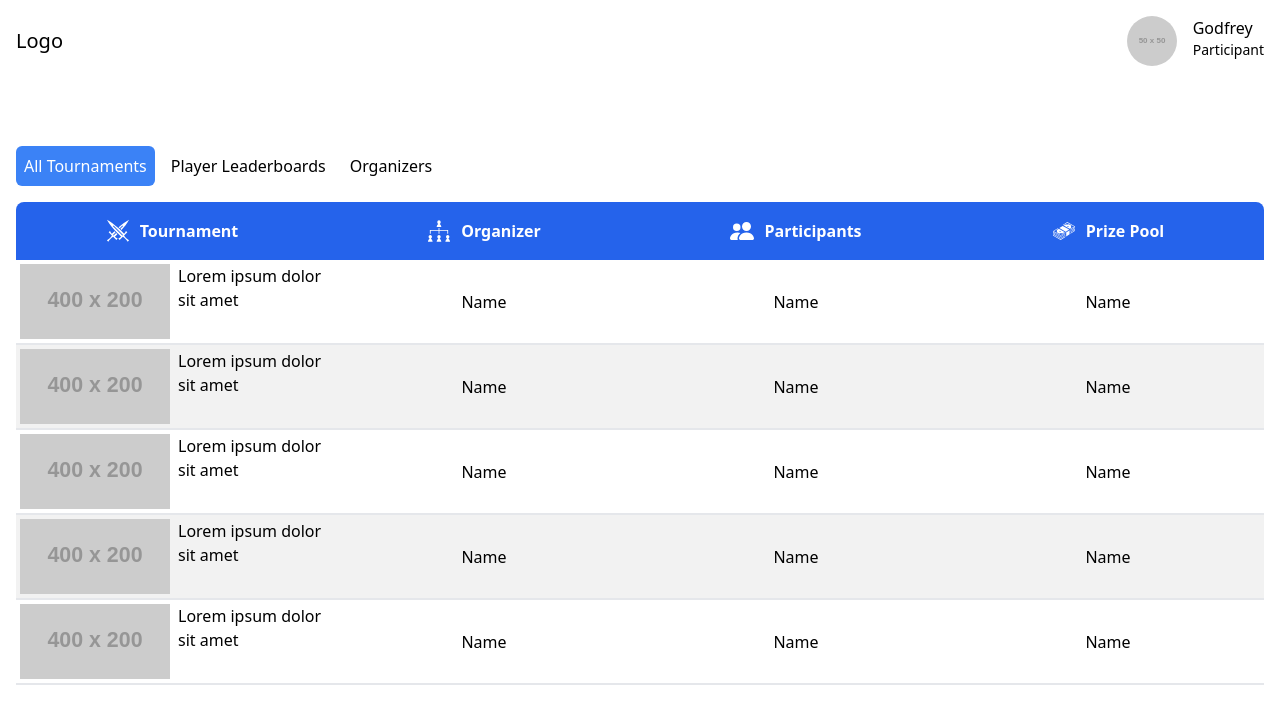
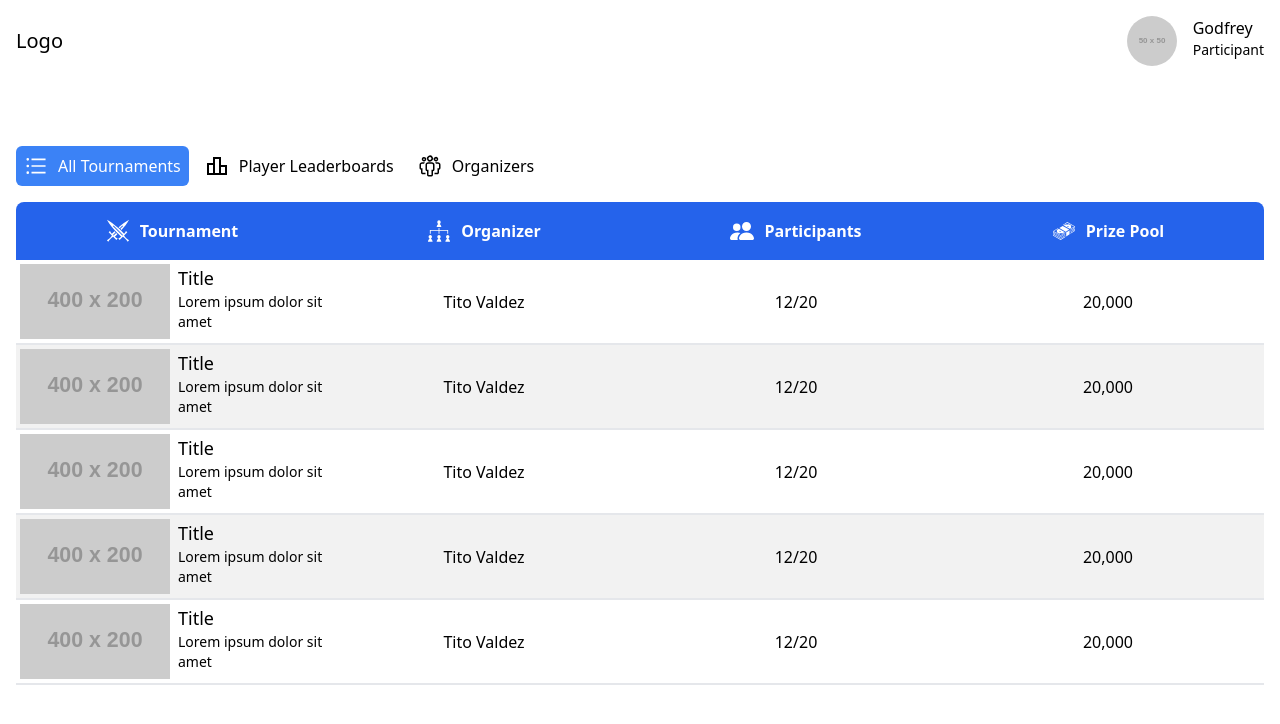
Before and after one commit to pengpa0012/tournament-app, a Next.js app in the folder client/: page / in a window 1280 px wide. Shown: the top 724 px of the page. Built offline with nearby package versions, Linux system fonts and the light colour scheme.

Commit message:
update tab

```diff
--- /dev/null
+++ b/client/src/Content/index.tsx
@@ -0,0 +1,22 @@
+import { GiCrossedSwords, GiOrganigram, GiMoneyStack } from "react-icons/gi";
+import { BsPeopleFill } from "react-icons/bs";
+import { AiOutlineUnorderedList } from "react-icons/ai";
+import { MdOutlineLeaderboard } from "react-icons/md";
+import { VscOrganization } from "react-icons/vsc";
+
+export const tabs = () => {
+  return [
+    {
+      icon: <AiOutlineUnorderedList size={24} style={{ marginRight: 10 }} />,
+      title: "All Tournaments"
+    },
+    {
+      icon: <MdOutlineLeaderboard size={24} style={{ marginRight: 10 }} />,
+      title: "Player Leaderboards"
+    },
+    {
+      icon: <VscOrganization size={24} style={{ marginRight: 10 }} />,
+      title: "Organizers"
+    }
+  ]
+}
--- a/client/src/pages/index.tsx
+++ b/client/src/pages/index.tsx
@@ -4,10 +4,15 @@ import { useRouter } from "next/router"
 import { useEffect, useState } from "react"
 import { GiCrossedSwords, GiOrganigram, GiMoneyStack } from "react-icons/gi";
 import { BsPeopleFill } from "react-icons/bs";
+import { AiOutlineUnorderedList } from "react-icons/ai";
+import { MdOutlineLeaderboard } from "react-icons/md";
+import { VscOrganization } from "react-icons/vsc";
+import { tabs } from "@/Content";
 
 export default function Home() {
   const [isLoggedin, setIsLoggedin] = useState(false)
   const router = useRouter()
+  const [tab, setTab] = useState(0)
 
   // useEffect(() => {
   //   if(!isLoggedin) router.push("/login")
@@ -34,11 +39,20 @@ export default function Home() {
             ))
           }
         </div> */}
-        <ul className="flex mb-4 gap-2">
-          <li className="bg-blue-500 text-white p-2 cursor-pointer rounded-md">All Tournaments</li>
-          <li className="p-2 cursor-pointer rounded-md">Player Leaderboards</li>
-          <li className="p-2 cursor-pointer rounded-md">Organizers</li>
+        <ul className="flex mb-4 gap-2 font-medium">
+          {
+            tabs().map((item, i) => (
+              <li className={`${tab == i ? "bg-blue-500 text-white" : "hover:bg-gray-200"} p-2 cursor-pointer rounded-md flex`} onClick={() => setTab(i)}>
+                {item.icon}
+                <span>
+                  {item.title}
+                </span>
+              </li>
+            ))
+          }
         </ul>
+        {
+          tab == 0 &&
           <table className="w-full">
             <thead>
               <tr className="flex bg-blue-600 text-white py-4 rounded-tl-lg rounded-tr-lg">
@@ -82,16 +96,20 @@ export default function Home() {
                   <tr className="text-center flex items-center border-2 border-r-0 border-l-0 border-t-0 even:bg-black/5" key={i}>
                     <td className="p-1 flex flex-1">
                       <img src="https://via.placeholder.com/400x200" className="mx-auto w-full max-w-[150px]"/>
-                    <p className="text-left ml-2">Lorem ipsum dolor sit amet</p>
+                      <div className="text-left ml-2">
+                        <h4 className="text-lg font-medium">Title</h4>
+                        <p className="text-sm">Lorem ipsum dolor sit amet</p>
+                      </div>
                     </td>
-                  <td className="p-1 flex-1">Name</td>
-                  <td className="p-1 flex-1">Name</td>
-                  <td className="p-1 flex-1">Name</td>
+                    <td className="p-1 flex-1">Tito Valdez</td>
+                    <td className="p-1 flex-1">12/20</td>
+                    <td className="p-1 flex-1">20,000</td>
                   </tr>
                 ))
               }
             </tbody>
           </table>
+        }
       </div>
     </main>
   )
```
Lines whose indentation alone changed are shown as unchanged.
